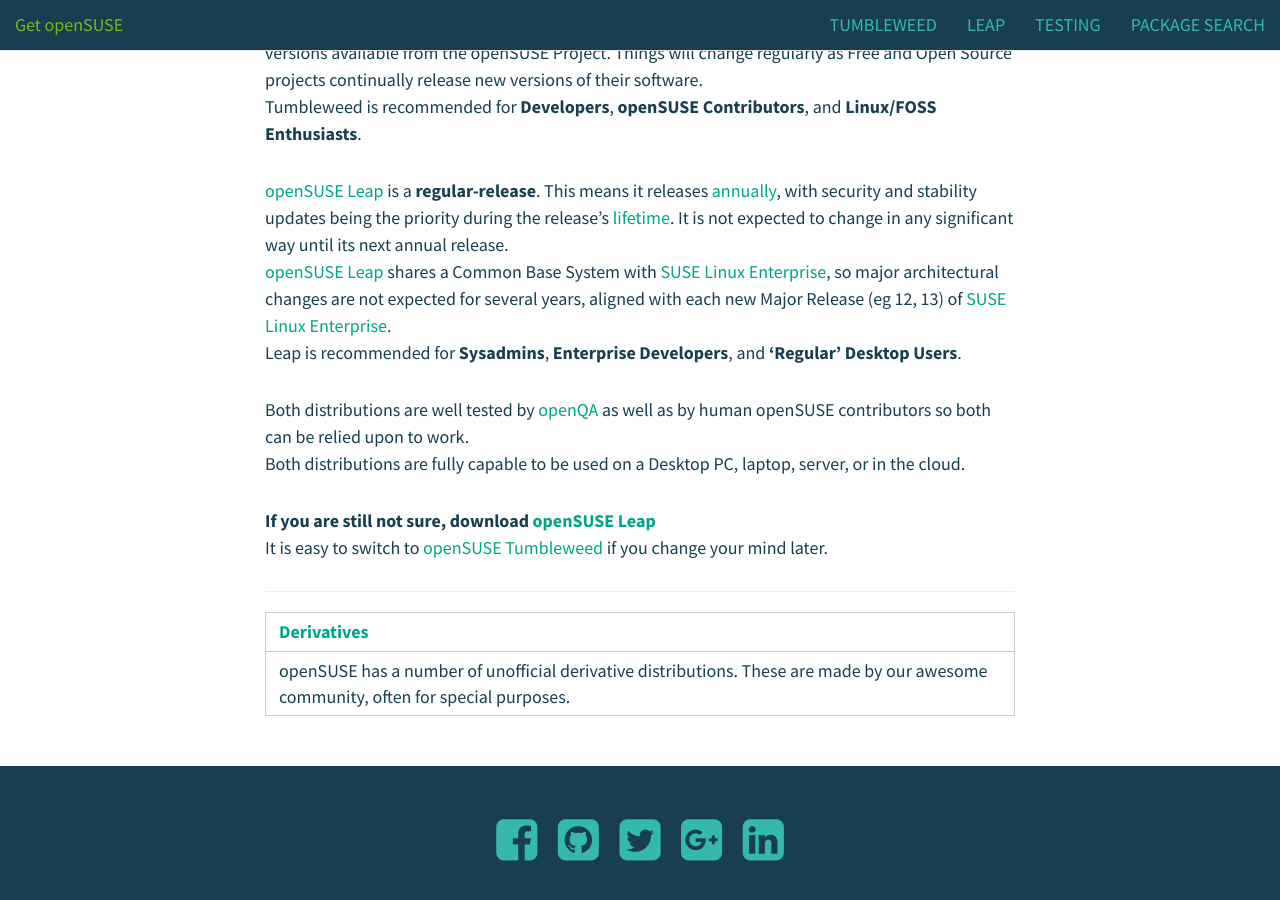
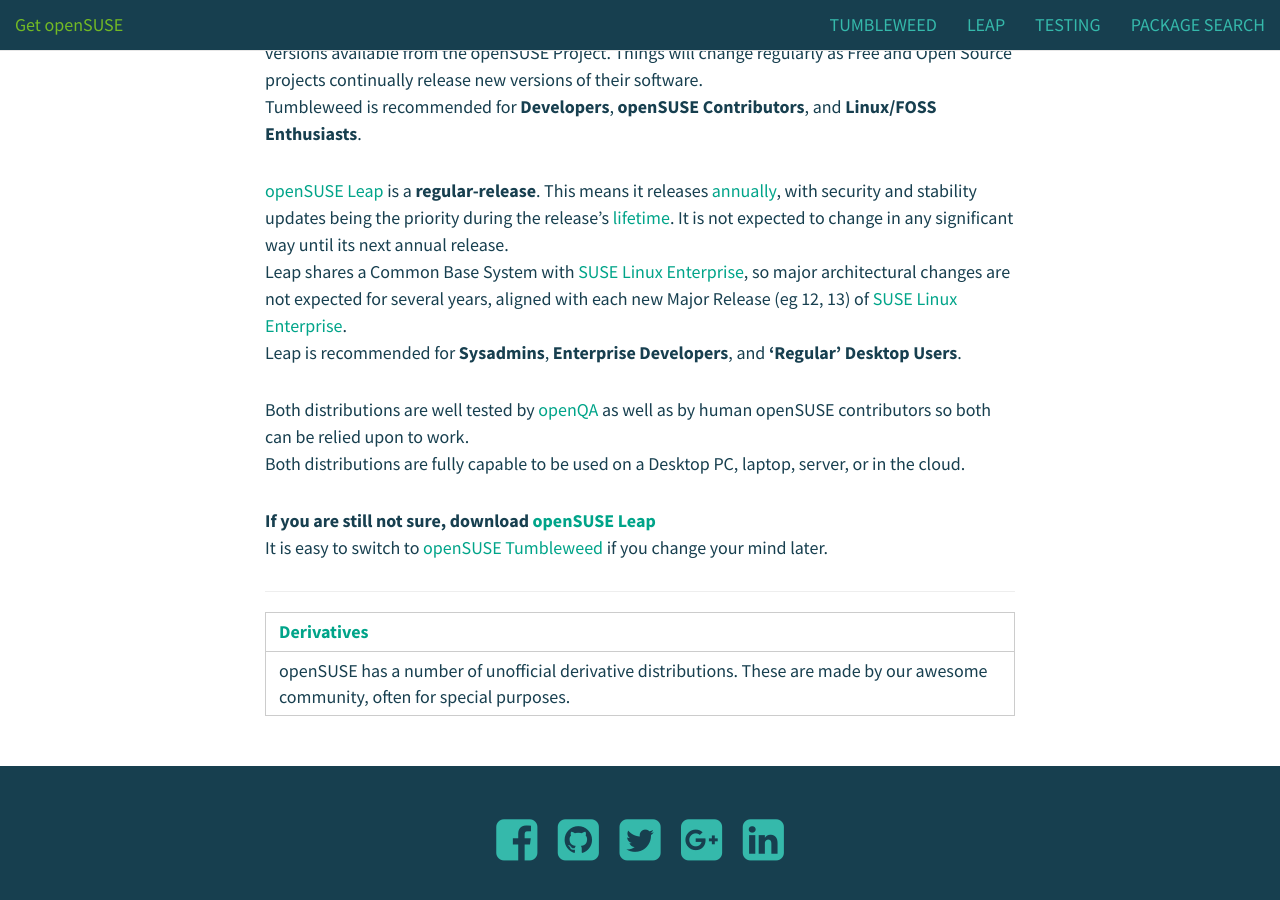
Before and after one commit to sysrich/new-software.o.o, a Jekyll site: the page built from index.md, in a window 1280 px wide and 900 px high, scrolled down 692 px. Built offline with Jekyll 4.4.1, drawn with Linux system fonts in a browser that asks for light colours; nearby versions of some CDN libraries.

Commit message:
one less link

```diff
--- a/index.md
+++ b/index.md
@@ -21,7 +21,7 @@
 Tumbleweed is recommended for **Developers**, **openSUSE Contributors**, and **Linux/FOSS Enthusiasts**.
 
 [openSUSE Leap]({{ site.url}}/leap) is a **regular-release**. This means it releases [annually](https://en.opensuse.org/openSUSE:Roadmap), with security and stability updates being the priority during the release's [lifetime](https://en.opensuse.org/Lifetime). It is not expected to change in any significant way until its next annual release.
-[openSUSE Leap]({{ site.url}}/leap) shares a Common Base System with [SUSE Linux Enterprise](https://www.suse.com/products/server/), so major architectural changes are not expected for several years, aligned with each new Major Release (eg 12, 13) of [SUSE Linux Enterprise](https://www.suse.com/products/server/).
+Leap shares a Common Base System with [SUSE Linux Enterprise](https://www.suse.com/products/server/), so major architectural changes are not expected for several years, aligned with each new Major Release (eg 12, 13) of [SUSE Linux Enterprise](https://www.suse.com/products/server/).
 Leap is recommended for **Sysadmins**, **Enterprise Developers**, and **'Regular' Desktop Users**.
 
 Both distributions are well tested by [openQA](https://openqa.opensuse.org) as well as by human openSUSE contributors so both can be relied upon to work.
```
